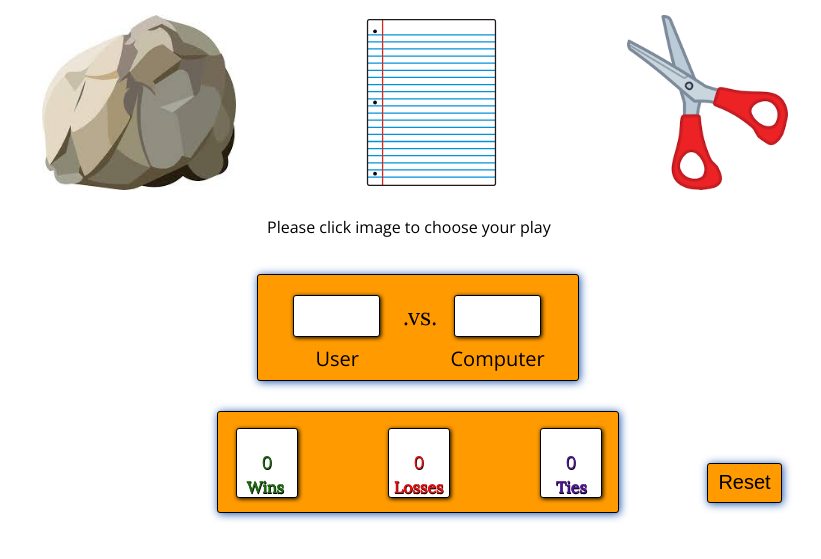
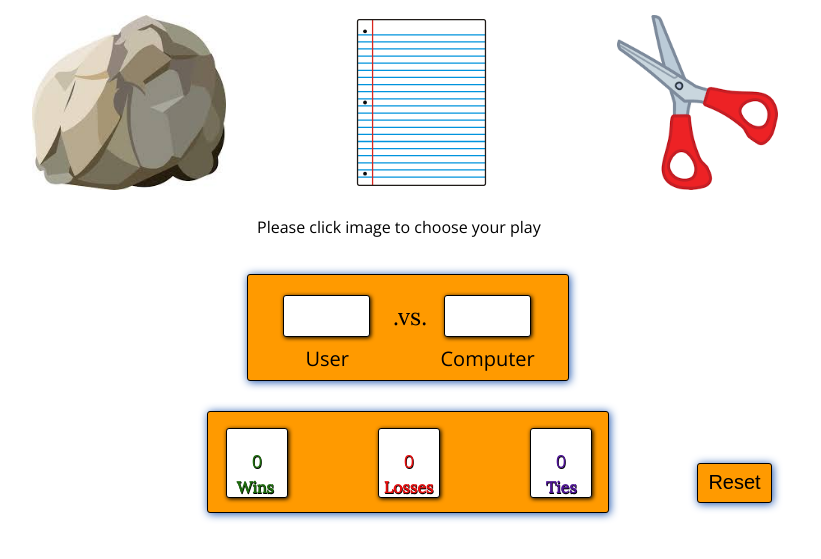
Before and after one commit to glasjp123/final-project, a plain HTML site: page index.html in a window 1280 px wide. Shown: the part 93-652 px from the top of the page, without its empty margins (261-1082 px from the left). Drawn offline with nearby package versions, Linux system fonts and the light colour scheme.

Commit message:
fixes bug

```diff
--- a/style.css
+++ b/style.css
@@ -131,7 +131,6 @@ body {
 .result-display {
 	color: #1d6b0d;
 	box-shadow: 1px 1px 4px black;
-	line-height: 100px;
 	position: relative;
 	text-shadow: .5px .5px .1px black;
 	top: 16px;
@@ -189,14 +188,14 @@ body {
 	outline: none;
 }
 /*****************************************************BIG MOBILE STYLES*******************************************/
+@media all and (min-width: 370px){
+
 body {
 	width: 375px;
 }
 
 .game-page {
-	height: auto;
-	margin-left: auto;
-	margin-right: auto;
+	left: 0px;
 }
 /*****************************************************END MOBILE STYLES*******************************************/
 @media all and (min-width: 960px){
```
